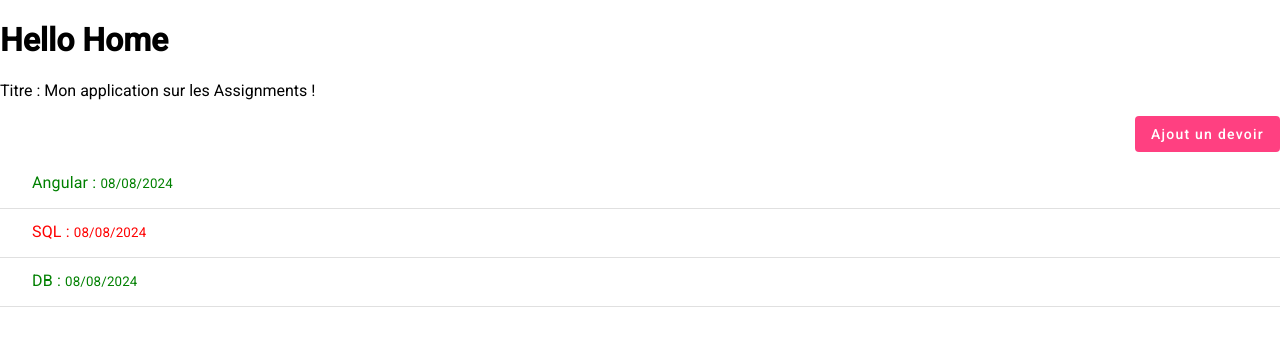
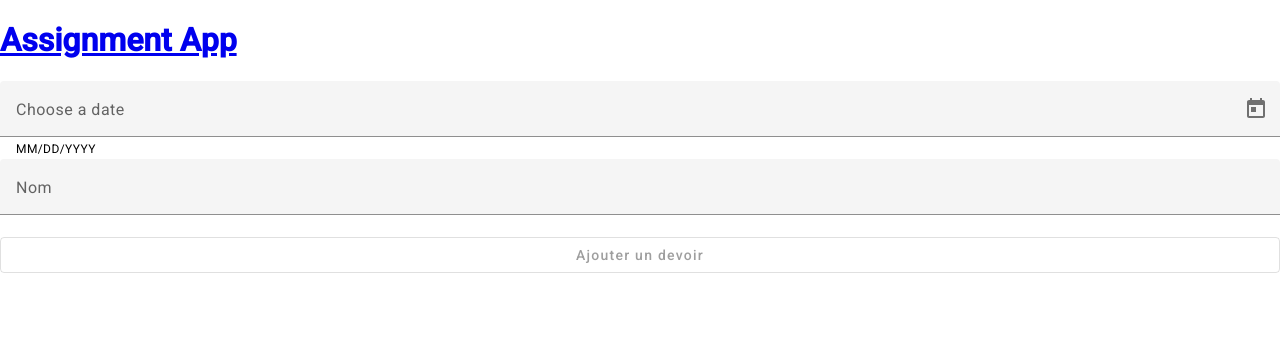
Before and after one commit to RicManByakugan/angularM2MiageFront, an Angular app: page /add in a window 1280 px wide. Shown: the top 346 px of the page. Built offline with nearby package versions, Linux system fonts and the light colour scheme.

Commit message:
Navigation with router

```diff
--- a/src/app/app.component.html
+++ b/src/app/app.component.html
@@ -1,2 +1,7 @@
-<h1>Hello Home</h1>
-<app-assignments></app-assignments>
+<h1>
+    <nav>
+        <a routerLink="/home">{{ title }}</a>
+    </nav>
+</h1>
+<router-outlet></router-outlet>
+<!--<app-assignments></app-assignments>-->
--- a/src/app/app.component.ts
+++ b/src/app/app.component.ts
@@ -1,15 +1,14 @@
 import { Component } from '@angular/core';
-import { RouterOutlet } from '@angular/router';
-import { AssignmentsComponent } from './assignments/assignments.component';
-
+import { RouterLink, RouterLinkActive, RouterOutlet } from '@angular/router';
+import { CommonModule } from '@angular/common';
 
 @Component({
   selector: 'app-root',
   standalone: true,
-  imports: [RouterOutlet, AssignmentsComponent],
+  imports: [RouterOutlet, RouterLink, RouterLinkActive, CommonModule],
   templateUrl: './app.component.html',
   styleUrl: './app.component.css'
 })
 export class AppComponent {
-  title = 'assignment-app-revision';
+  title = 'Assignment App';
 }
--- a/src/app/app.routes.ts
+++ b/src/app/app.routes.ts
@@ -1,8 +1,9 @@
 import { Routes } from '@angular/router';
 import { AssignmentsComponent } from './assignments/assignments.component';
+import { AddAssignmentComponent } from './assignments/add-assignment/add-assignment.component';
 
 export const routes: Routes = [
     { path: '', redirectTo:'home', pathMatch: 'full'},
     { path: 'home', component: AssignmentsComponent},
-    { path: 'add', component: AssignmentsComponent}
+    { path: 'add', component: AddAssignmentComponent}
 ];
--- a/src/app/assignments/add-assignment/add-assignment.component.ts
+++ b/src/app/assignments/add-assignment/add-assignment.component.ts
@@ -9,6 +9,7 @@ import { MatNativeDateModule } from '@angular/material/core';
 import { MatFormFieldModule } from '@angular/material/form-field';
 import { MatDividerModule } from '@angular/material/divider';
 import { MatDatepickerModule } from '@angular/material/datepicker';
+import { AssignmentsService } from '../../shared/assignments.service';
 
 @Component({
   selector: 'app-add-assignment',
@@ -19,7 +20,9 @@ import { MatDatepickerModule } from '@angular/material/datepicker';
   styleUrl: './add-assignment.component.css'
 })
 export class AddAssignmentComponent {
-  @Output() nouvelAssignment = new EventEmitter<Assignment>();
+  // @Output() nouvelAssignment = new EventEmitter<Assignment>();
+
+  constructor(private assignmentService: AssignmentsService) { }
 
   ajoutActive = false
   NomAssignment = "";
@@ -32,7 +35,12 @@ export class AddAssignmentComponent {
     newassignment.dateDeRendu = this.DateAssignment
     newassignment.rendu = false
     console.log(newassignment);
-    this.nouvelAssignment.emit(newassignment)
+
+    this.assignmentService.addAssignment(newassignment)
+    .subscribe(reponse => {
+      console.log(reponse);
+    })
+    // this.nouvelAssignment.emit(newassignment)
     // this.assignments.push(assignment)
   }
 }
--- a/src/app/assignments/assignments.component.html
+++ b/src/app/assignments/assignments.component.html
@@ -1,11 +1,15 @@
 <p>Titre : {{ Titre }}</p>
 
-@if (formVisible){
+<!--@if (formVisible){
 <app-add-assignment
   (nouvelAssignment)="onNouvelAssignment($event)"
 ></app-add-assignment>
 }@else{
+
+}-->
+
 <div class="container">
+  <a routerLink="/add">
     <button
       mat-flat-button
       color="accent"
@@ -14,6 +18,7 @@
     >
       Ajout un devoir
     </button>
+  </a>
   <mat-list>
     @for(assignment of assignments; track assignment.nom){
     <mat-list-item (click)="assignmentClique(assignment)">
@@ -31,7 +36,6 @@
 <app-assignment-detail
   [assignmentTransmis]="assignmentSelecionne"
 ></app-assignment-detail>
-}
 
 <!--
   <app-assignment-detail
--- a/src/app/assignments/assignments.component.ts
+++ b/src/app/assignments/assignments.component.ts
@@ -14,12 +14,13 @@ import { AssignmentDetailComponent } from './assignment-detail/assignment-detail
 import {MatListModule} from '@angular/material/list';
 import { AddAssignmentComponent } from './add-assignment/add-assignment.component';
 import { AssignmentsService } from '../shared/assignments.service';
+import { RouterLink, RouterLinkActive, RouterOutlet } from '@angular/router';
 
 @Component({
   selector: 'app-assignments',
   standalone: true,
   providers: [],
-  imports: [AddAssignmentComponent, AssignmentDetailComponent, CommonModule, RenduDirective,
+  imports: [RouterOutlet, RouterLink, RouterLinkActive, AddAssignmentComponent, AssignmentDetailComponent, CommonModule, RenduDirective,
     FormsModule, MatListModule, MatButtonModule, MatInputModule, MatDatepickerModule,MatNativeDateModule, MatFormFieldModule, MatDividerModule],
   templateUrl: './assignments.component.html',
   styleUrl: './assignments.component.css'
@@ -44,13 +45,13 @@ export class AssignmentsComponent implements OnInit {
     this.assignmentSelecionne = a
   }
 
-  onNouvelAssignment(a: Assignment){
-    this.assignmentService.addAssignment(a)
-      .subscribe(reponse => {
-        console.log(reponse);
-        this.formVisible = false
-      })
-  }
+  // onNouvelAssignment(a: Assignment){
+  //   this.assignmentService.addAssignment(a)
+  //     .subscribe(reponse => {
+  //       console.log(reponse);
+  //       this.formVisible = false
+  //     })
+  // }
 
   onUpdateAssignment(a: Assignment) {
     this.assignmentService.updateAssignment(a)
```
Lines whose indentation alone changed are shown as unchanged.
